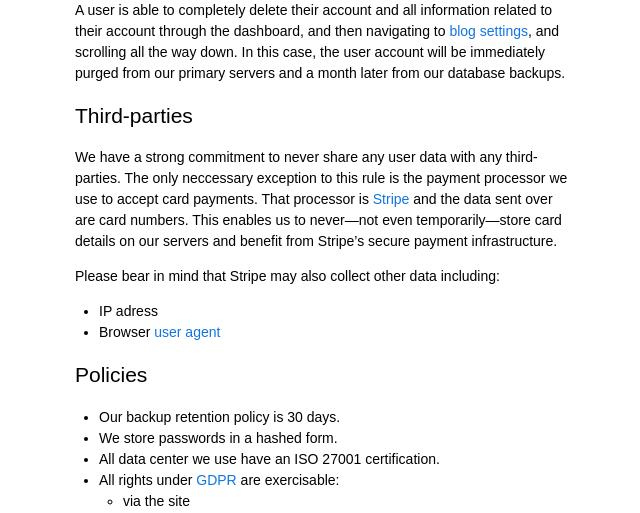
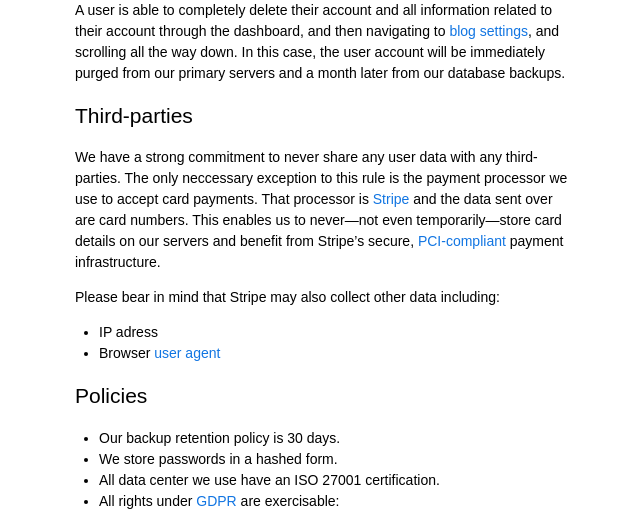
Before and after one commit to mataroa-blog/mataroa, a Django app: template main/templates/main/privacy.html in a window 1280 px wide. Shown: the part 391-904 px from the top of the page, without its empty margins (315-955 px from the left). Run offline with Django 3.2, Linux system fonts and the light colour scheme; the template is opened without the code that fills it, so the values that code supplies are empty.

Commit message:
add pci compliance link on privacy page

```diff
--- a/main/templates/main/privacy.html
+++ b/main/templates/main/privacy.html
@@ -44,8 +44,9 @@
         payment processor we use to accept card payments. That processor is
         <a href="https://stripe.com/">Stripe</a> and the data sent over are
         card numbers. This enables us to never—not even temporarily—store card
-        details on our servers and benefit from Stripe’s secure payment
-        infrastructure.
+        details on our servers and benefit from Stripe’s secure,
+        <a href="https://en.wikipedia.org/wiki/Payment_Card_Industry_Data_Security_Standard">PCI-compliant</a>
+        payment infrastructure.
     </p>
 
     <p>
```
